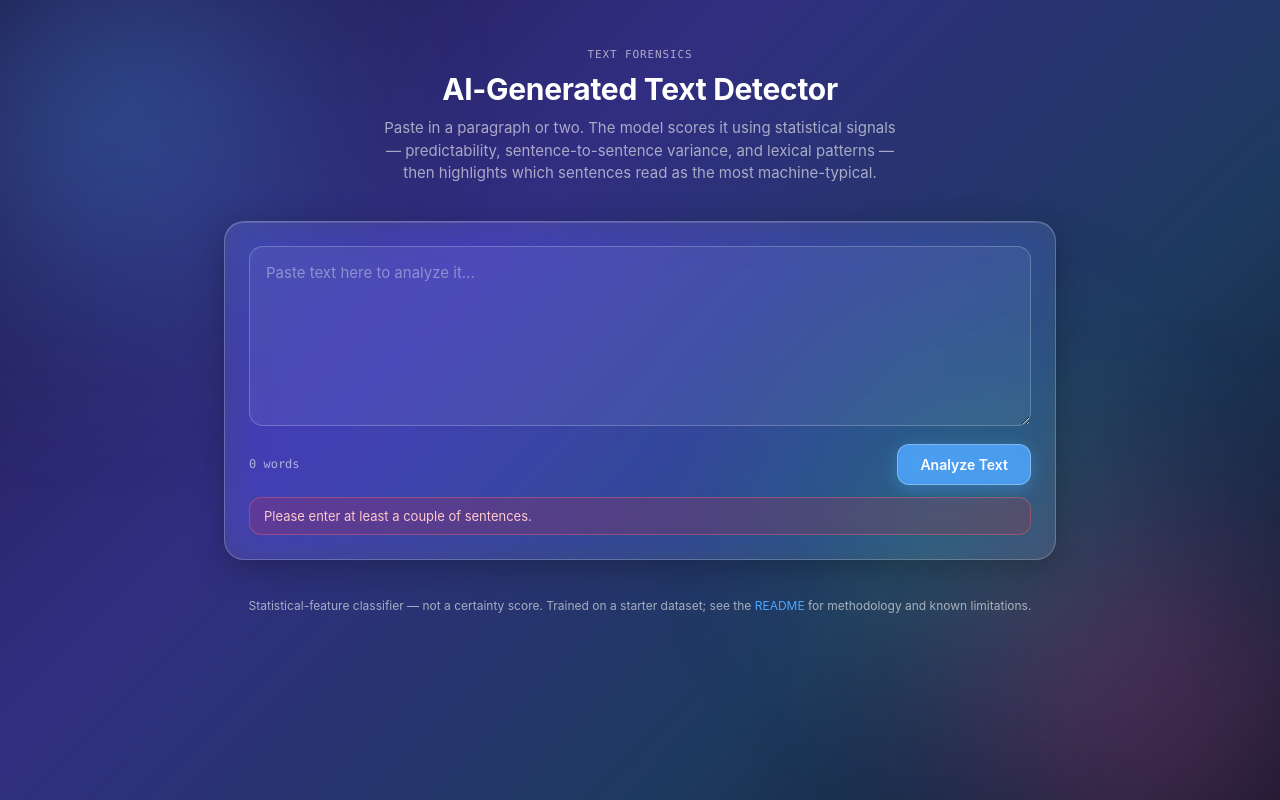
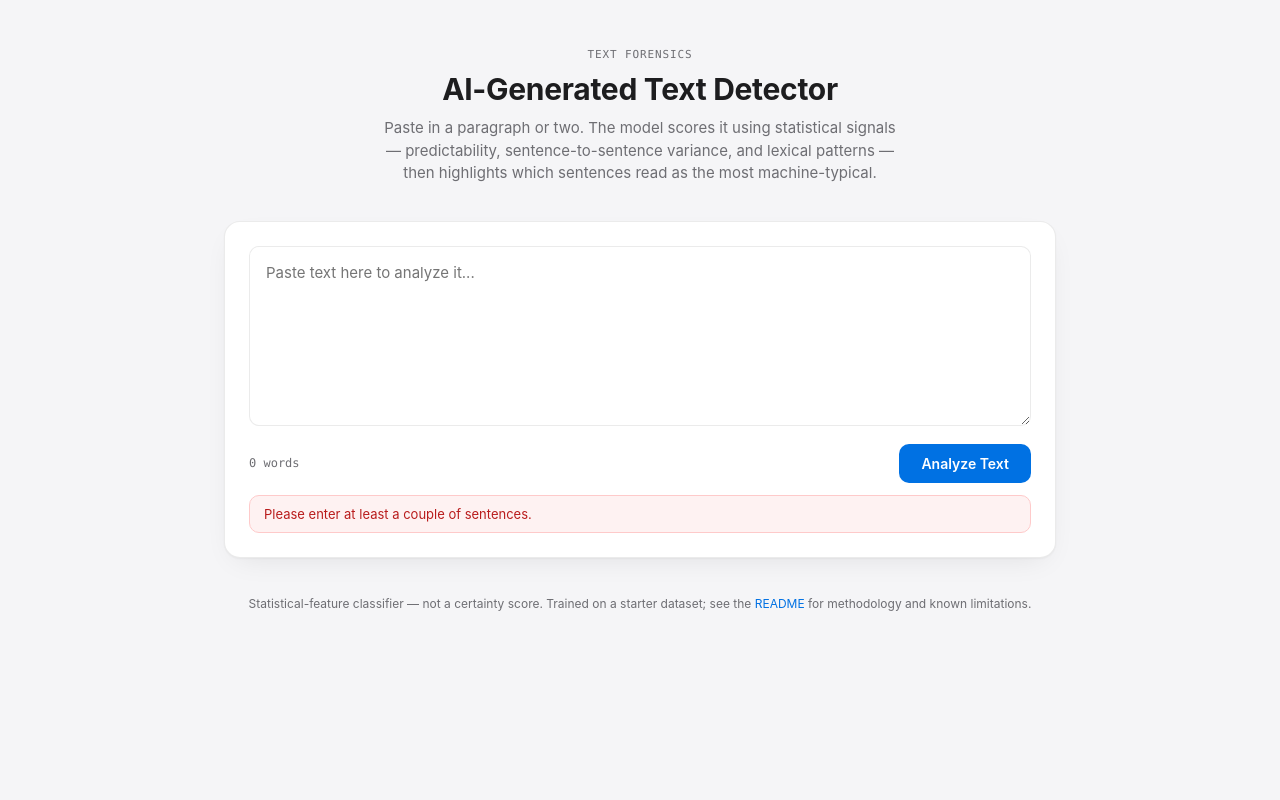
Before and after one commit to sugumaran-nix/ai-content-detector, a plain HTML site: page frontend/index.html in a window 1280 px wide. Both pictures are taken after a click on the button "Analyze Text". Drawn offline with Linux system fonts and the light colour scheme.

Commit message:
Update index.html

```diff
--- a/frontend/index.html
+++ b/frontend/index.html
@@ -6,62 +6,27 @@
 <title>AI-Generated Text Detector</title>
 <style>
   :root {
-    --ink: #f5f5f7;
-    --ink-muted: rgba(245,245,247,0.62);
-    --glass: rgba(255,255,255,0.10);
-    --glass-strong: rgba(255,255,255,0.16);
-    --border: rgba(255,255,255,0.22);
-    --accent: #4da6ff;
-    --accent-hover: #6db8ff;
-    --human: #4ade80;
-    --ai: #fb923c;
+    --ink: #1d1d1f;
+    --ink-muted: #6e6e73;
+    --paper: #ffffff;
+    --paper-muted: #f5f5f7;
+    --border: rgba(0,0,0,0.08);
+    --accent: #0071e3;
+    --accent-hover: #0077ed;
+    --human: #1d8a4a;
+    --ai: #c2410c;
     --mono: 'JetBrains Mono', 'SF Mono', Menlo, monospace;
     --sans: 'Inter', system-ui, sans-serif;
   }
   * { box-sizing: border-box; }
-  html, body {
+  body {
     margin: 0;
-    min-height: 100vh;
     font-family: var(--sans);
+    background: var(--paper-muted);
     color: var(--ink);
     -webkit-font-smoothing: antialiased;
   }
-  body {
-    background: linear-gradient(135deg, #1e1b4b 0%, #312e81 35%, #1e3a5f 70%, #0f172a 100%);
-    position: relative;
-    overflow-x: hidden;
-  }
-  /* Decorative blurred gradient blobs behind the glass */
-  body::before, body::after {
-    content: '';
-    position: fixed;
-    border-radius: 50%;
-    filter: blur(90px);
-    z-index: 0;
-    pointer-events: none;
-  }
-  body::before {
-    width: 480px; height: 480px;
-    background: radial-gradient(circle, rgba(77,166,255,0.45), transparent 70%);
-    top: -120px; left: -120px;
-  }
-  body::after {
-    width: 520px; height: 520px;
-    background: radial-gradient(circle, rgba(236,72,153,0.35), transparent 70%);
-    bottom: -160px; right: -120px;
-  }
-  .blob3 {
-    position: fixed;
-    width: 380px; height: 380px;
-    border-radius: 50%;
-    filter: blur(90px);
-    background: radial-gradient(circle, rgba(74,222,128,0.25), transparent 70%);
-    top: 40%; right: 10%;
-    z-index: 0;
-    pointer-events: none;
-  }
-
-  .wrap { position: relative; z-index: 1; max-width: 880px; margin: 0 auto; padding: 48px 24px 80px; }
+  .wrap { max-width: 880px; margin: 0 auto; padding: 48px 24px 80px; }
   header { text-align: center; margin-bottom: 36px; }
   .eyebrow {
     font-family: var(--mono);
@@ -71,22 +36,14 @@
     color: var(--ink-muted);
     margin-bottom: 10px;
   }
-  h1 {
-    font-size: 30px;
-    font-weight: 650;
-    margin: 0 0 10px;
-    letter-spacing: -0.01em;
-    color: #ffffff;
-  }
+  h1 { font-size: 30px; font-weight: 650; margin: 0 0 10px; letter-spacing: -0.01em; }
   .sub { color: var(--ink-muted); font-size: 15px; max-width: 520px; margin: 0 auto; line-height: 1.5; }
 
   .card {
-    background: var(--glass);
-    backdrop-filter: blur(20px) saturate(160%);
-    -webkit-backdrop-filter: blur(20px) saturate(160%);
+    background: var(--paper);
     border: 1px solid var(--border);
-    border-radius: 20px;
-    box-shadow: 0 8px 32px rgba(0,0,0,0.25), inset 0 1px 0 rgba(255,255,255,0.15);
+    border-radius: 16px;
+    box-shadow: 0 1px 2px rgba(0,0,0,0.04), 0 10px 30px -12px rgba(0,0,0,0.10);
     padding: 24px;
     margin-bottom: 20px;
   }
@@ -94,9 +51,8 @@
   textarea {
     width: 100%;
     min-height: 180px;
-    background: rgba(255,255,255,0.06);
     border: 1px solid var(--border);
-    border-radius: 14px;
+    border-radius: 10px;
     padding: 14px 16px;
     font-family: var(--sans);
     font-size: 15px;
@@ -104,14 +60,9 @@
     color: var(--ink);
     resize: vertical;
     outline: none;
-    transition: border-color 0.15s ease, box-shadow 0.15s ease, background 0.15s ease;
+    transition: border-color 0.15s ease, box-shadow 0.15s ease;
   }
-  textarea::placeholder { color: rgba(245,245,247,0.4); }
-  textarea:focus {
-    border-color: var(--accent);
-    background: rgba(255,255,255,0.09);
-    box-shadow: 0 0 0 3px rgba(77,166,255,0.18);
-  }
+  textarea:focus { border-color: var(--accent); box-shadow: 0 0 0 3px rgba(0,113,227,0.12); }
 
   .row { display: flex; align-items: center; justify-content: space-between; margin-top: 14px; gap: 12px; }
   .count { font-family: var(--mono); font-size: 12px; color: var(--ink-muted); }
@@ -119,24 +70,22 @@
     font-family: var(--sans);
     font-weight: 600;
     font-size: 14px;
-    background: rgba(77,166,255,0.85);
-    backdrop-filter: blur(10px);
+    background: var(--accent);
     color: white;
-    border: 1px solid rgba(255,255,255,0.3);
-    border-radius: 12px;
+    border: none;
+    border-radius: 10px;
     padding: 11px 22px;
     cursor: pointer;
-    box-shadow: 0 4px 16px rgba(77,166,255,0.35);
-    transition: background 0.15s ease, opacity 0.15s ease, transform 0.15s ease;
+    transition: background 0.15s ease, opacity 0.15s ease;
   }
-  button:hover { background: var(--accent-hover); transform: translateY(-1px); }
-  button:disabled { opacity: 0.5; cursor: not-allowed; transform: none; }
+  button:hover { background: var(--accent-hover); }
+  button:disabled { opacity: 0.5; cursor: not-allowed; }
 
   .error {
-    color: #fecaca;
-    background: rgba(220,38,38,0.18);
-    border: 1px solid rgba(248,113,113,0.35);
-    border-radius: 12px;
+    color: #b91c1c;
+    background: #fef2f2;
+    border: 1px solid #fecaca;
+    border-radius: 10px;
     padding: 10px 14px;
     font-size: 13px;
     margin-top: 12px;
@@ -160,20 +109,19 @@
     padding: 6px 14px;
     border-radius: 100px;
     white-space: nowrap;
-    border: 1px solid transparent;
   }
-  .verdict-badge.human { background: rgba(74,222,128,0.15); color: var(--human); border-color: rgba(74,222,128,0.3); }
-  .verdict-badge.ai { background: rgba(251,146,60,0.15); color: var(--ai); border-color: rgba(251,146,60,0.3); }
-  .verdict-badge.mixed { background: rgba(250,204,21,0.15); color: #fde047; border-color: rgba(250,204,21,0.3); }
+  .verdict-badge.human { background: rgba(29,138,74,0.1); color: var(--human); }
+  .verdict-badge.ai { background: rgba(194,65,12,0.1); color: var(--ai); }
+  .verdict-badge.mixed { background: rgba(180,140,0,0.1); color: #92700a; }
 
   .verdict-meta { flex: 1; }
-  .verdict-prob { font-family: var(--mono); font-size: 28px; font-weight: 650; line-height: 1; color: #fff; }
+  .verdict-prob { font-family: var(--mono); font-size: 28px; font-weight: 650; line-height: 1; }
   .verdict-label { font-size: 13px; color: var(--ink-muted); margin-top: 4px; }
 
   .gauge {
     height: 6px;
     border-radius: 4px;
-    background: rgba(255,255,255,0.12);
+    background: #e8e8ed;
     overflow: hidden;
     margin-top: 14px;
   }
@@ -191,28 +139,25 @@
   .annotated {
     font-size: 16px;
     line-height: 1.85;
-    color: rgba(245,245,247,0.9);
   }
   .annotated .sent {
-    border-radius: 5px;
-    padding: 1px 3px;
+    border-radius: 4px;
+    padding: 1px 2px;
     cursor: default;
     transition: background 0.15s ease;
   }
-  .annotated .sent[data-tier="high"] { background: rgba(251,146,60,0.28); }
-  .annotated .sent[data-tier="med"]  { background: rgba(251,146,60,0.12); }
+  .annotated .sent[data-tier="high"] { background: rgba(194,65,12,0.18); }
+  .annotated .sent[data-tier="med"]  { background: rgba(194,65,12,0.08); }
   .annotated .sent:hover::after {
     content: attr(data-pct);
     font-family: var(--mono);
     font-size: 10px;
-    background: rgba(15,23,42,0.9);
-    backdrop-filter: blur(6px);
+    background: var(--ink);
     color: white;
     padding: 2px 6px;
     border-radius: 4px;
     margin-left: 6px;
     white-space: nowrap;
-    border: 1px solid rgba(255,255,255,0.15);
   }
 
   .legend { display: flex; gap: 16px; margin-top: 14px; font-size: 12px; color: var(--ink-muted); }
@@ -225,12 +170,11 @@
     gap: 1px;
     background: var(--border);
     border: 1px solid var(--border);
-    border-radius: 14px;
+    border-radius: 10px;
     overflow: hidden;
   }
   .feature {
-    background: rgba(255,255,255,0.05);
-    backdrop-filter: blur(10px);
+    background: var(--paper);
     padding: 14px 16px;
   }
   .feature-name {
@@ -245,7 +189,6 @@
     font-family: var(--mono);
     font-size: 17px;
     font-weight: 600;
-    color: #ffffff;
   }
 
   footer {
@@ -271,7 +214,6 @@
 </style>
 </head>
 <body>
-  <div class="blob3"></div>
   <div class="wrap">
     <header>
       <div class="eyebrow">Text Forensics</div>
@@ -302,8 +244,8 @@
         <div class="section-label">Sentence-Level Breakdown</div>
         <div class="annotated" id="annotated"></div>
         <div class="legend">
-          <span><span class="swatch" style="background:rgba(251,146,60,0.28)"></span>High AI-likelihood</span>
-          <span><span class="swatch" style="background:rgba(251,146,60,0.12)"></span>Moderate</span>
+          <span><span class="swatch" style="background:rgba(194,65,12,0.18)"></span>High AI-likelihood</span>
+          <span><span class="swatch" style="background:rgba(194,65,12,0.08)"></span>Moderate</span>
           <span><span class="swatch" style="background:transparent;border:1px solid var(--border)"></span>Low</span>
         </div>
       </div>
@@ -323,6 +265,7 @@
 <script>window.AI_DETECTOR_API_BASE = "https://sugum4r4n-ai-content-detector.hf.space";</script>
 <script>
   const API_BASE = "https://sugum4r4n-ai-content-detector.hf.space";
+
   const input = document.getElementById('input');
   const count = document.getElementById('count');
   const analyzeBtn = document.getElementById('analyzeBtn');
@@ -370,7 +313,7 @@
 
     const gauge = document.getElementById('gaugeFill');
     gauge.style.width = `${pct}%`;
-    gauge.style.background = cls === 'ai' ? 'var(--ai)' : cls === 'human' ? 'var(--human)' : '#fde047';
+    gauge.style.background = cls === 'ai' ? 'var(--ai)' : cls === 'human' ? 'var(--human)' : '#b48c00';
 
     const annotated = document.getElementById('annotated');
     annotated.innerHTML = '';
```
